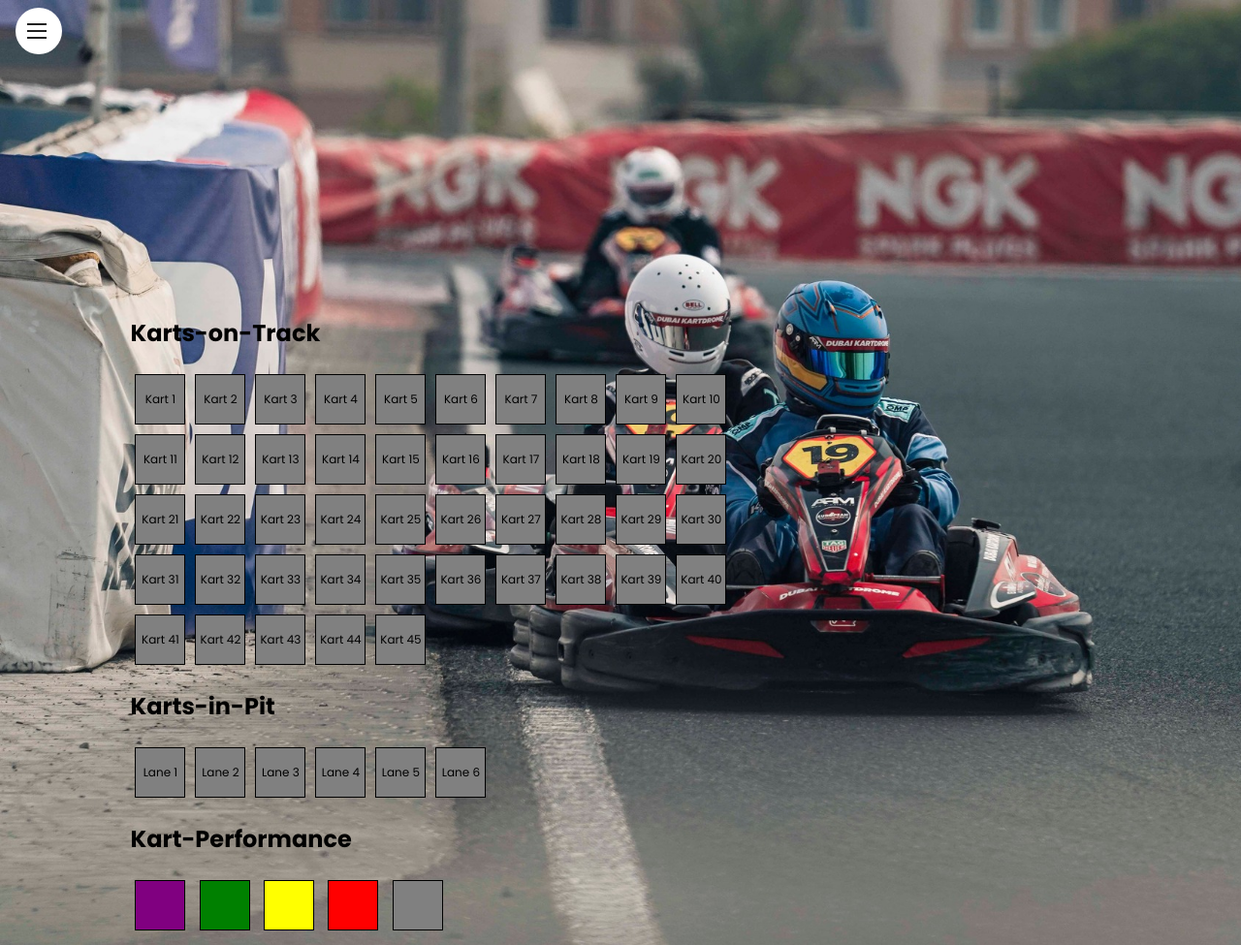
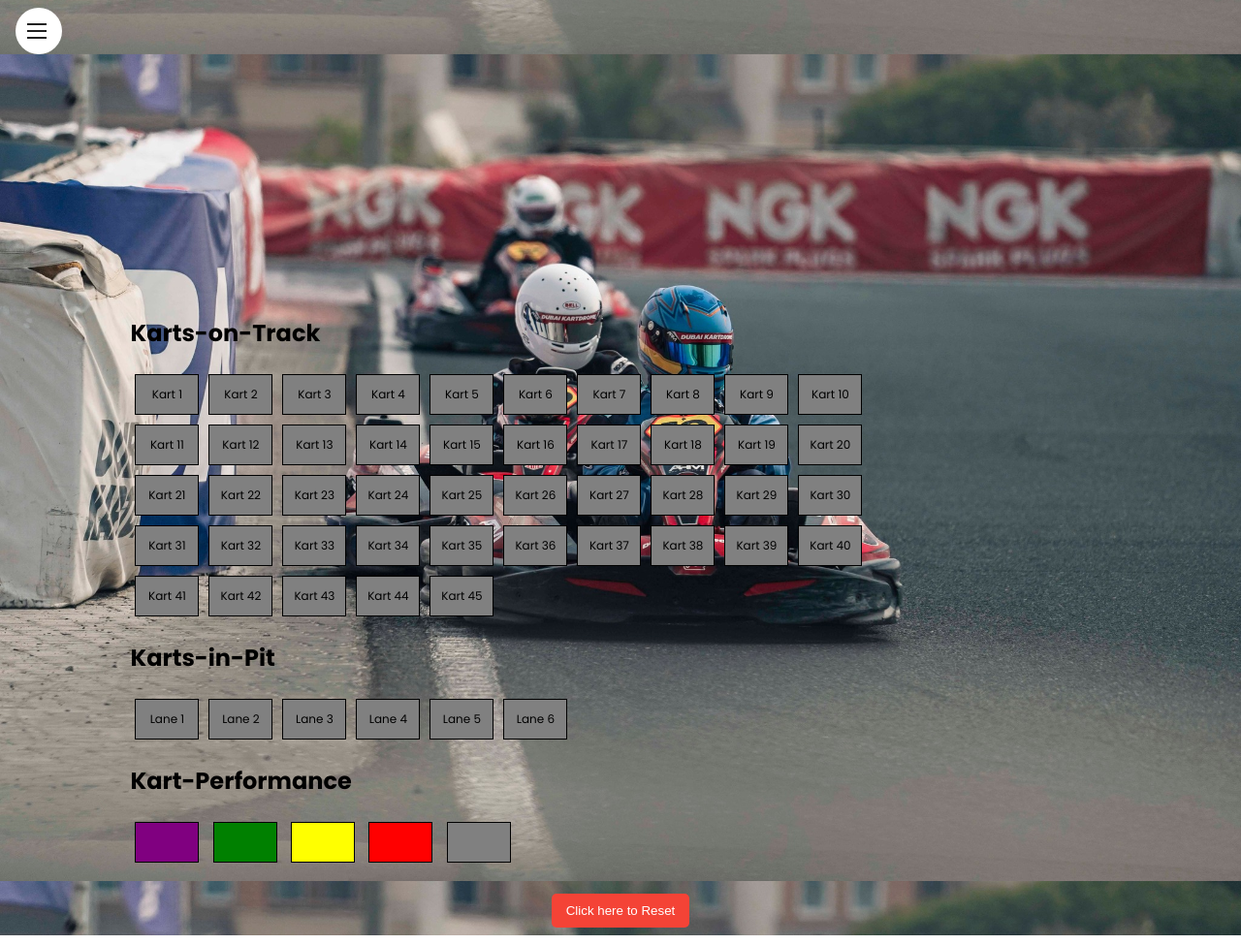
Before and after one commit to TreBob87/OrakenWebsite, a plain HTML site: page kartdrome.html in a window 1280 px wide. Shown: the top 975 px of the page at 97% size. Drawn offline with Linux system fonts and the light colour scheme.

```diff
--- a/kartdrome.css
+++ b/kartdrome.css
@@ -3,8 +3,9 @@
 body {
     font-family: "Poppins", sans-serif;
     background-image: url("Pictures/Kartdrome.jpg");
-    background-size: cover;
+    background-size: 100%;
     box-sizing: border-box;
+    background-position: center;
 }
 
 .container {
@@ -20,8 +21,8 @@
     display: inline-flex; /* Enables the use of flexbox properties */
     justify-content: center; /* Horizontally centers the content */
     align-items: center; /* Vertically centers the content */
-    width: 50px;
-    height: 50px;
+    width: 5vw;
+    height: 5vh;
     margin: 5px;
     border: 1px solid black;
     cursor: pointer;
```
